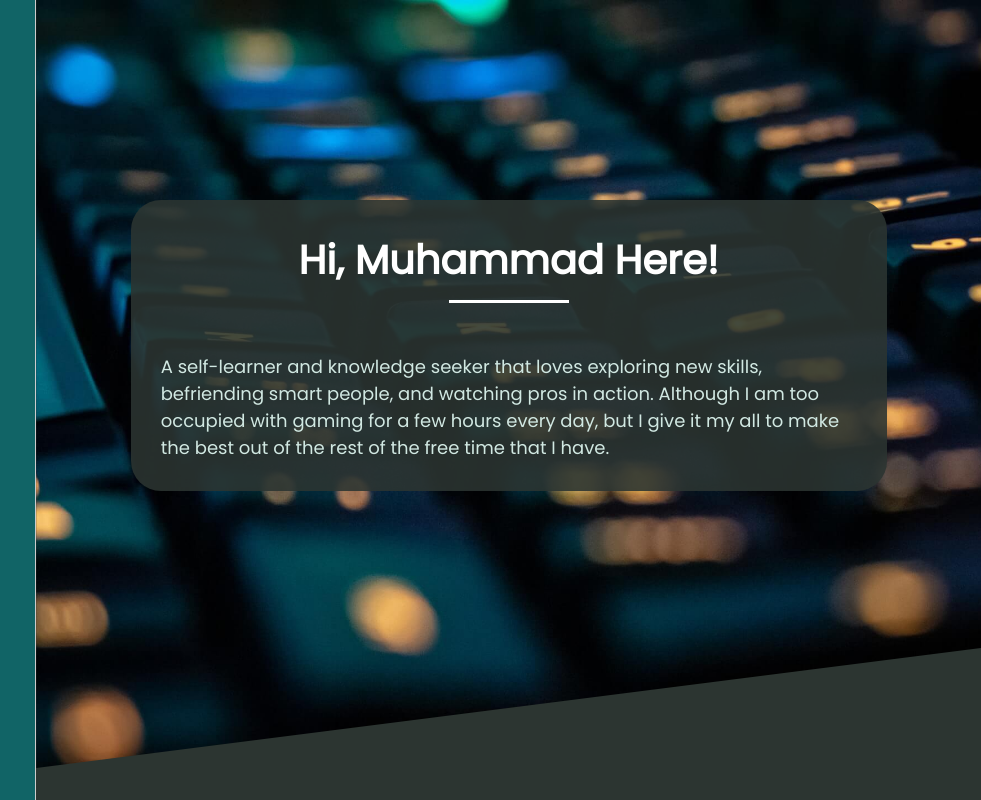
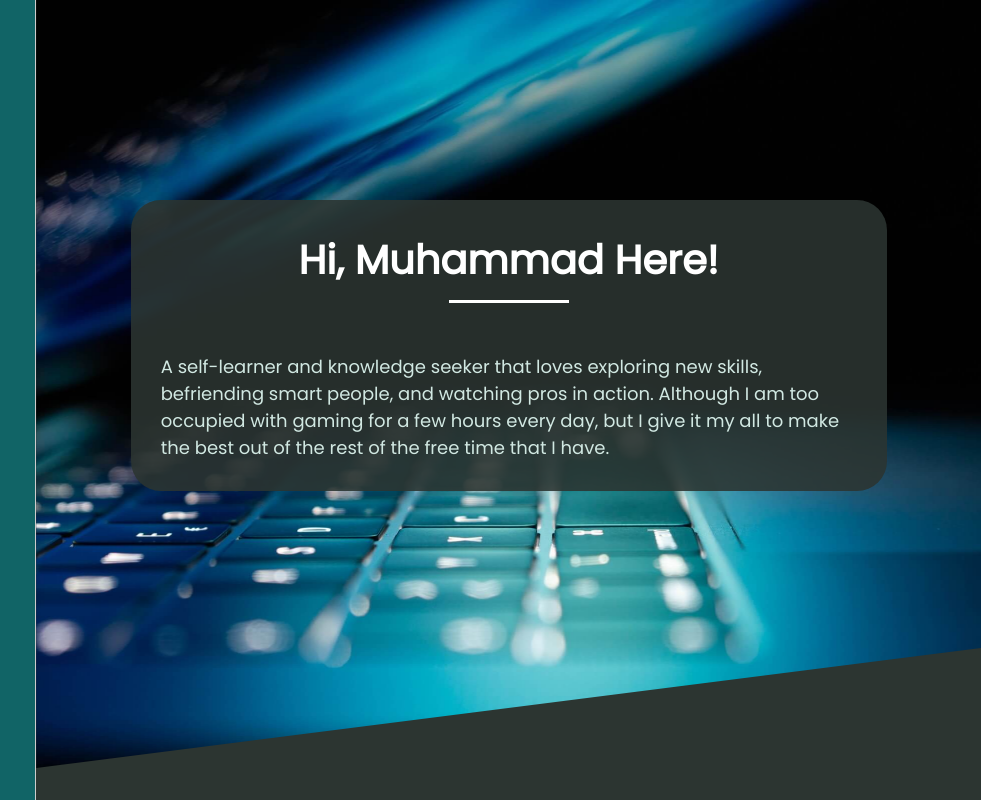
Before and after one commit to M-Dilshad/MyWebsite, a website built with Parcel: page index.html in a window 1280 px wide. Shown: the top 800 px of the page, 299-1280 px from the left. Built offline with nearby package versions, Linux system fonts and the light colour scheme.

Commit message:
update background image.

```diff
--- a/css/styles.css
+++ b/css/styles.css
@@ -97,7 +97,7 @@ a{
   .hero {
     /* Parallax scrolling effect */
     background-attachment: fixed;
-    background-image: url("/images/keyb1.jpg");
+    background-image: url("/images/keyboard-active.jpg");
     background-position: center;
     background-repeat: no-repeat;
     background-size: cover;
```
Also changed, not shown: images/keyb1.jpg (deleted), images/keyb21.jpg (deleted), images/keyboard-active.jpg (added), 1 other file.
